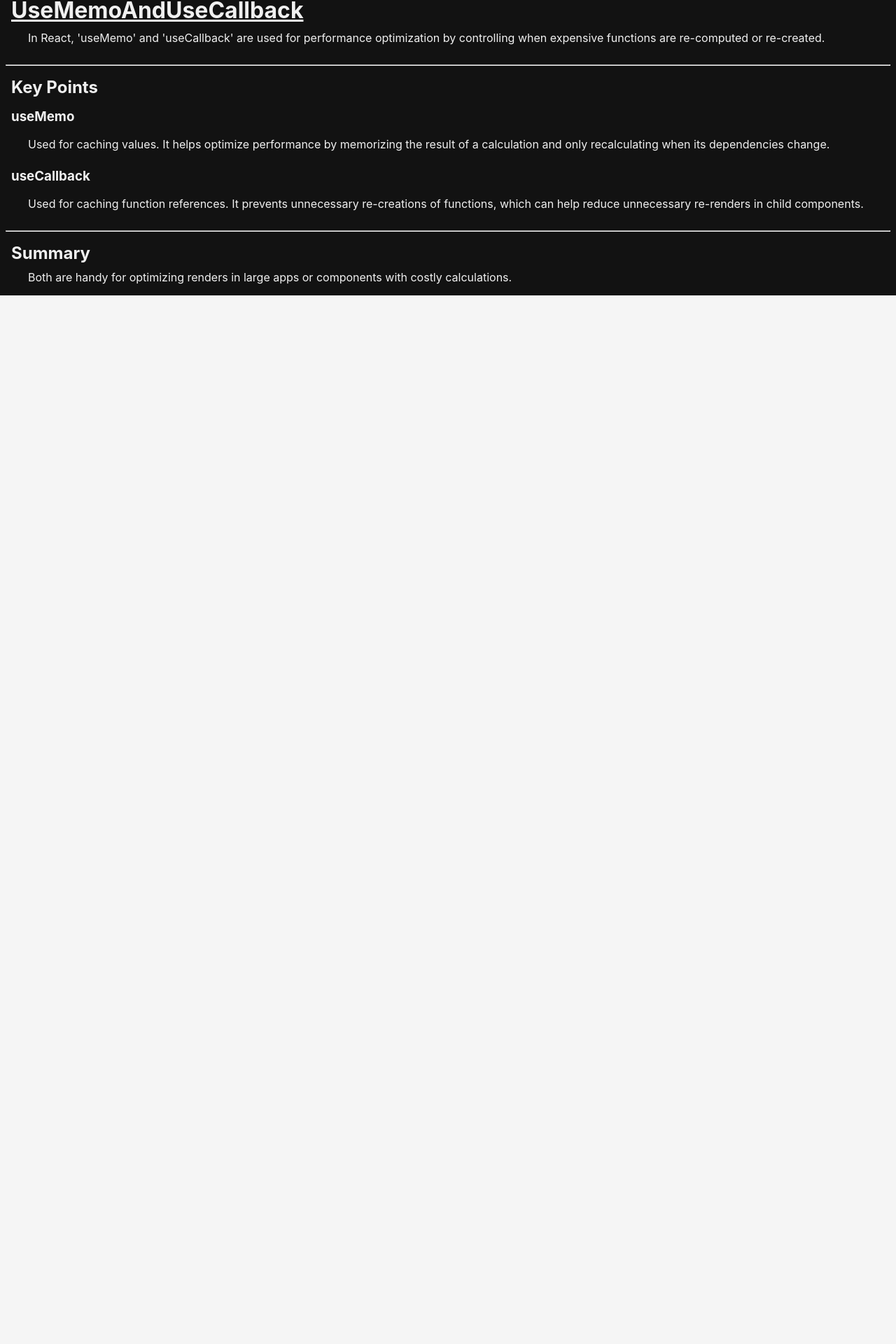
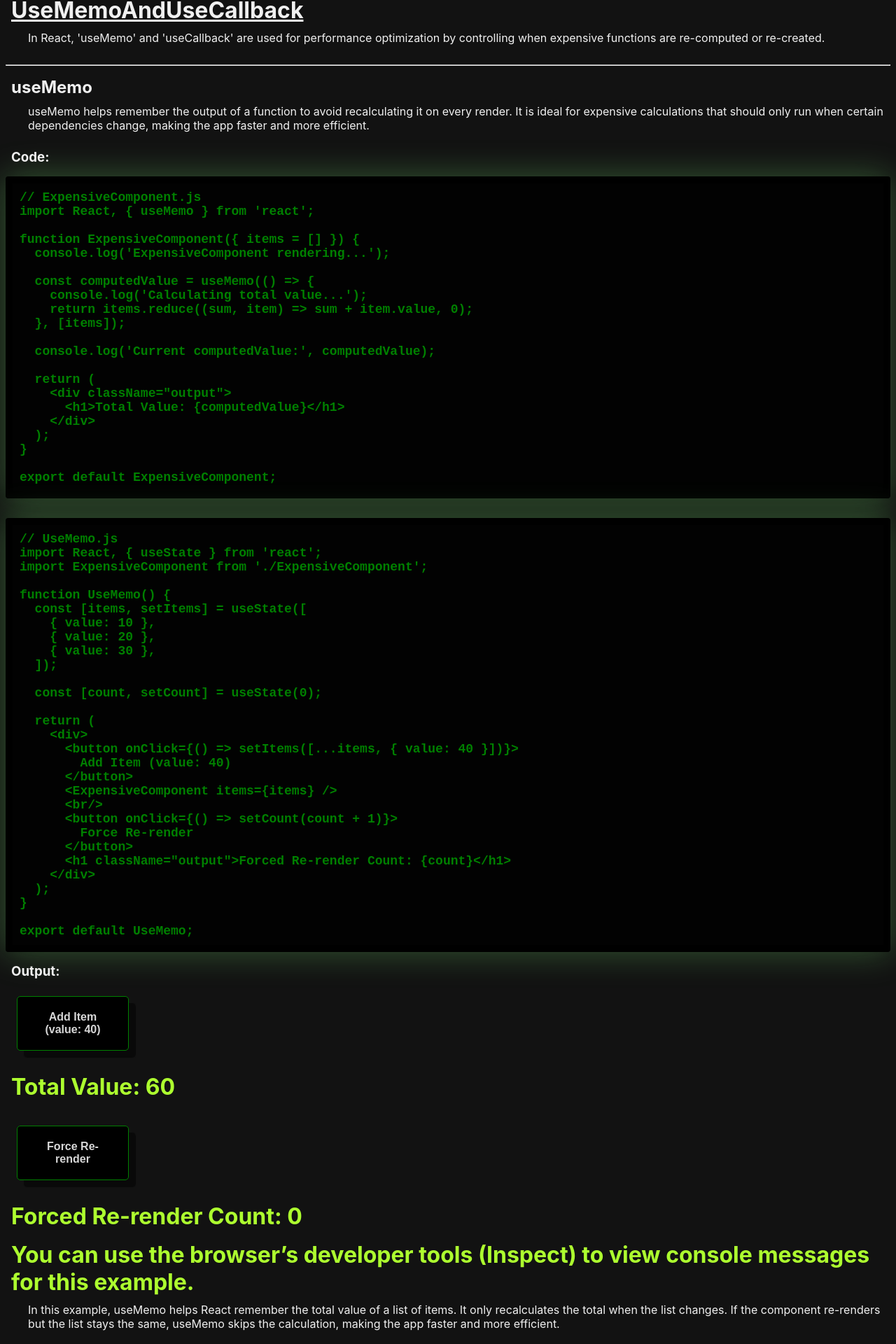
Before and after one commit to rees-kyle/react_showcase, a React (Create React App) app in the folder project/: page /react_showcase/usememo-and-usecallback in a window 1280 px wide. Shown: the part 840-2760 px from the top of the page at 70% size. Before the commit the page ends 1262 px from the top, so only its background shows below. Built offline with nearby package versions, Linux system fonts and the light colour scheme.

Commit message:
Add UseMemo component
- Added ExpensiveComponent.js.
- Added component file.
- Added to index in components folder.
- Imported and added component to page.

```diff
--- /dev/null
+++ b/project/src/components/performance_optimization/usememo_and_usecallback/ExpensiveComponent.js
@@ -0,0 +1,20 @@
+import React, { useMemo } from 'react';
+
+function ExpensiveComponent({ items = [] }) {
+  console.log('ExpensiveComponent rendering...');
+
+  const computedValue = useMemo(() => {
+    console.log('Calculating total value...');
+    return items.reduce((sum, item) => sum + item.value, 0);
+  }, [items]);
+
+  console.log('Current computedValue:', computedValue);
+
+  return (
+    <div className="output">
+      <h1>Total Value: {computedValue}</h1>
+    </div>
+  );
+}
+
+export default ExpensiveComponent;
--- /dev/null
+++ b/project/src/components/performance_optimization/usememo_and_usecallback/UseMemo.js
@@ -0,0 +1,112 @@
+import React, { useState } from 'react';
+import ExpensiveComponent from './ExpensiveComponent';
+
+function UseMemo() {
+  const [items, setItems] = useState([
+    { value: 10 },
+    { value: 20 },
+    { value: 30 },
+  ]);
+
+  const [count, setCount] = useState(0);
+
+  return (
+    <div>
+      <br/>
+      <hr/>
+      <h2>useMemo</h2>
+      <p>
+        useMemo helps remember the output of a function to avoid recalculating it on every render.
+        It is ideal for expensive calculations that should only run when certain dependencies change,
+        making the app faster and more efficient.
+      </p>
+
+      <h3>Code:</h3>
+      <pre>
+        <code>
+          {`// ExpensiveComponent.js
+import React, { useMemo } from 'react';
+
+function ExpensiveComponent({ items = [] }) {
+  console.log('ExpensiveComponent rendering...');
+
+  const computedValue = useMemo(() => {
+    console.log('Calculating total value...');
+    return items.reduce((sum, item) => sum + item.value, 0);
+  }, [items]);
+
+  console.log('Current computedValue:', computedValue);
+
+  return (
+    <div className="output">
+      <h1>Total Value: {computedValue}</h1>
+    </div>
+  );
+}
+
+export default ExpensiveComponent;
+`}
+        </code>
+      </pre>
+      <br/>
+      <pre>
+        <code>
+          {`// UseMemo.js
+import React, { useState } from 'react';
+import ExpensiveComponent from './ExpensiveComponent';
+
+function UseMemo() {
+  const [items, setItems] = useState([
+    { value: 10 },
+    { value: 20 },
+    { value: 30 },
+  ]);
+
+  const [count, setCount] = useState(0);
+
+  return (
+    <div>
+      <button onClick={() => setItems([...items, { value: 40 }])}>
+        Add Item (value: 40)
+      </button>
+      <ExpensiveComponent items={items} />
+      <br/>
+      <button onClick={() => setCount(count + 1)}>
+        Force Re-render
+      </button>
+      <h1 className="output">Forced Re-render Count: {count}</h1>
+    </div>
+  );
+}
+
+export default UseMemo;
+`}
+        </code>
+      </pre>
+
+      <h3>Output:</h3>
+      <button onClick={() => setItems([...items, { value: 40 }])}>
+        Add Item (value: 40)
+      </button>
+      <ExpensiveComponent items={items} />
+      <br/>
+      <button onClick={() => setCount(count + 1)}>
+        Force Re-render
+      </button>
+      <h1 className="output">Forced Re-render Count: {count}</h1>
+
+      <h1 className="output">
+        You can use the browser’s developer tools (Inspect) to view console messages for this example.
+      </h1>
+
+      <p>
+        In this example, useMemo helps React remember the total value of a list of items.
+        It only recalculates the total when the list changes.
+        If the component re-renders but the list stays the same, useMemo skips the calculation,
+        making the app faster and more efficient.
+      </p>
+    </div>
+  );
+}
+
+export default UseMemo;
--- a/project/src/components/performance_optimization/usememo_and_usecallback/index.js
+++ b/project/src/components/performance_optimization/usememo_and_usecallback/index.js
@@ -1,3 +1,4 @@
 export {default as UseMemoAndUseCallback } from './UseMemoAndUseCallback';
+export {default as UseMemo } from './UseMemo';
 export {default as KeyPoints } from './KeyPoints';
 export {default as Summary } from './Summary';
--- a/project/src/pages/performance_optimization/UseMemoAndUseCallbackPage.js
+++ b/project/src/pages/performance_optimization/UseMemoAndUseCallbackPage.js
@@ -1,5 +1,6 @@
 import {
   UseMemoAndUseCallback,
+  UseMemo,
   KeyPoints,
   Summary
 } from '../../components/performance_optimization/usememo_and_usecallback';
@@ -8,6 +9,7 @@ const UseMemoAndUseCallbackPage = () => {
   return (
     <>
       <UseMemoAndUseCallback />
+      <UseMemo />
       <KeyPoints />
       <Summary />
     </>
```
